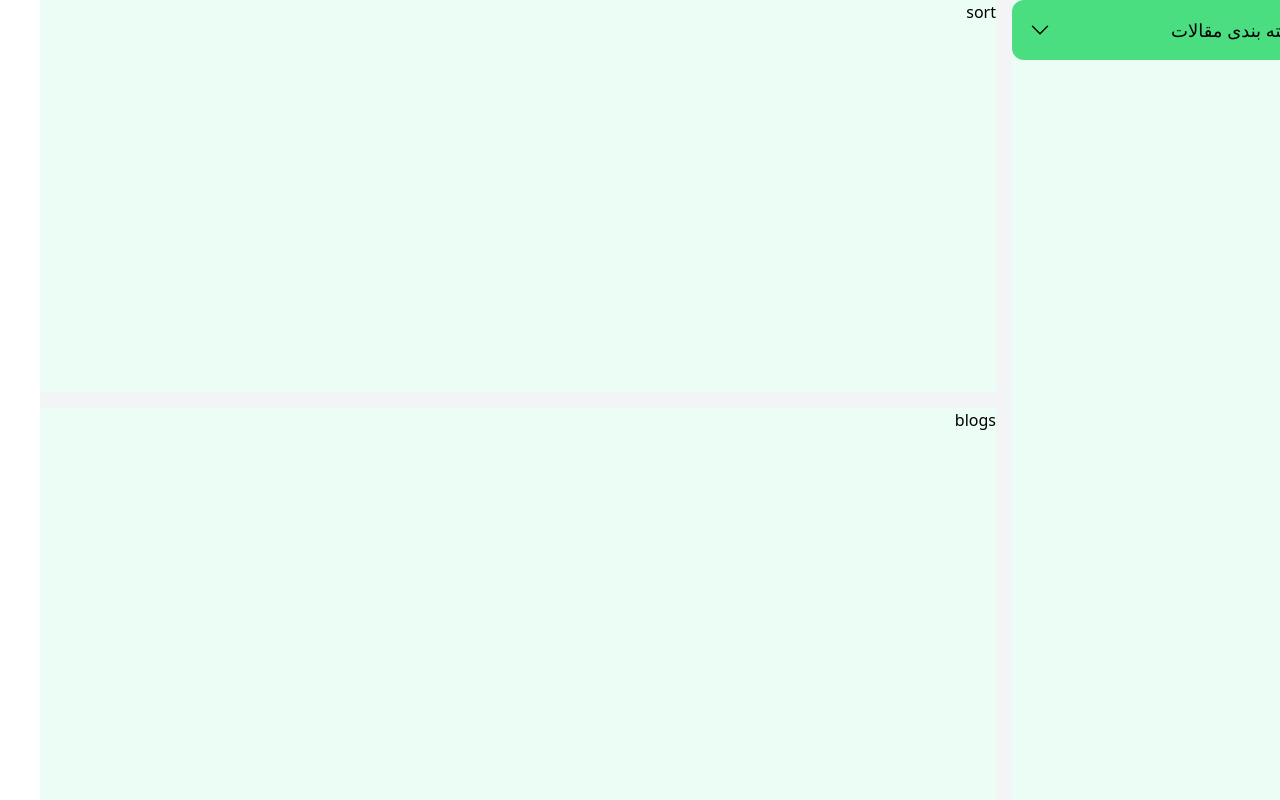
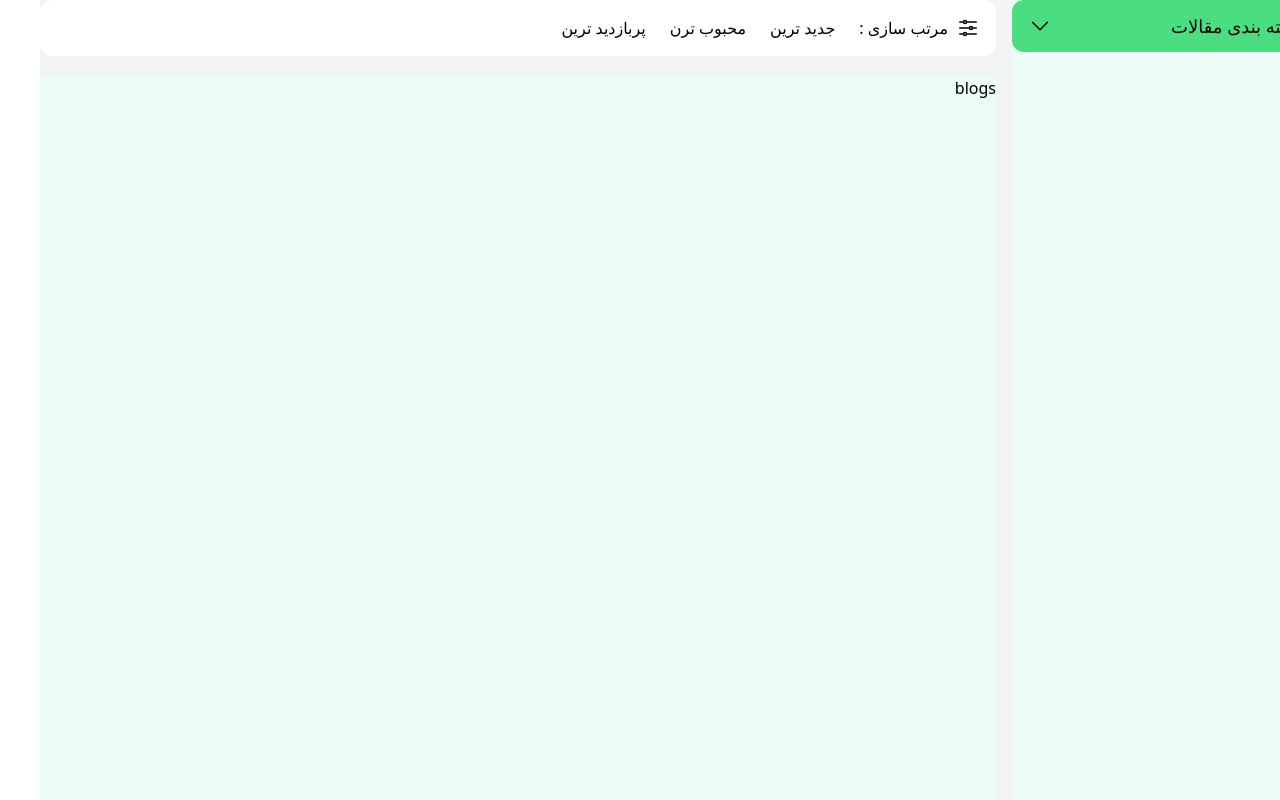
Before and after one commit to HanzaleLatifi/Nextjs-project, a Next.js app in the folder fronthooks/: page / in a window 1280 px wide. Built offline with nearby package versions, Linux system fonts and the light colour scheme.

Commit message:
desktop sort secion

```diff
--- a/fronthooks/src/pages/index.js
+++ b/fronthooks/src/pages/index.js
@@ -1,4 +1,4 @@
-import { ChevronDownIcon } from '@heroicons/react/24/outline';
+import { ChevronDownIcon ,AdjustmentsHorizontalIcon } from '@heroicons/react/24/outline';
 import Link from 'next/link';
 import { useState } from 'react';
 
@@ -6,11 +6,12 @@ export default function Home() {
   const [isOpen, setIsOpen] = useState(false);
 
   return (
-    <div className="grid gap-4 md:grid-cols-12 md:grid-rows-2 bg-gray-100 min-h-screen">
+    <div className="grid gap-4 md:grid-cols-12 bg-gray-100 md:grid-rows-[60px_minmax(300px,_1fr)] min-h-screen ">
+      {/* desktop category */}
       <div className="hidden  md:block md:col-span-3 md:row-span-2 bg-emerald-50">
           <div className='bg-white rounded-xl overflow-hidden'>
             {/* accordian header */}
-            <div className='flex items-center justify-between bg-green-400 py-4 px-4  cursor-pointer' onClick={()=>setIsOpen(!isOpen)} >
+            <div className='flex items-center justify-between bg-green-400 py-3 px-4  cursor-pointer' onClick={()=>setIsOpen(!isOpen)} >
                 <span className='text-lg font-medium' >دسته بندی مقالات</span>
                 <ChevronDownIcon className={`h-6 transition-all  w-6 ${isOpen ? 'rotate-180':'rotate-0'}`}/>
             </div>
@@ -34,9 +35,21 @@ export default function Home() {
             </div>
           </div>
       </div>
-      <div className="hidden md:block md:col-span-9 bg-emerald-50">
-        sort
+      {/* desktop sort */}
+      <div className="hidden md:block md:col-span-9 ">
+        <div className='bg-white rounded-xl px-4 flex'>
+          <div className='flex items-center gap-x-2 ml-6 '>
+            <AdjustmentsHorizontalIcon className='h-6 w-6 '/>
+            <p>مرتب سازی :</p>
+          </div>
+          <ul className='flex gap-x-6 '>
+            <li className='py-4 cursor-pointer'>جدید ترین</li>
+            <li className='py-4 cursor-pointer'>محبوب ترن</li>
+            <li className='py-4 cursor-pointer'>پربازدید ترین</li>
+          </ul>
+        </div>
       </div>
+      {/* blogs */}
       <div className="md:col-span-9 bg-emerald-50">
         blogs
       </div>
```
